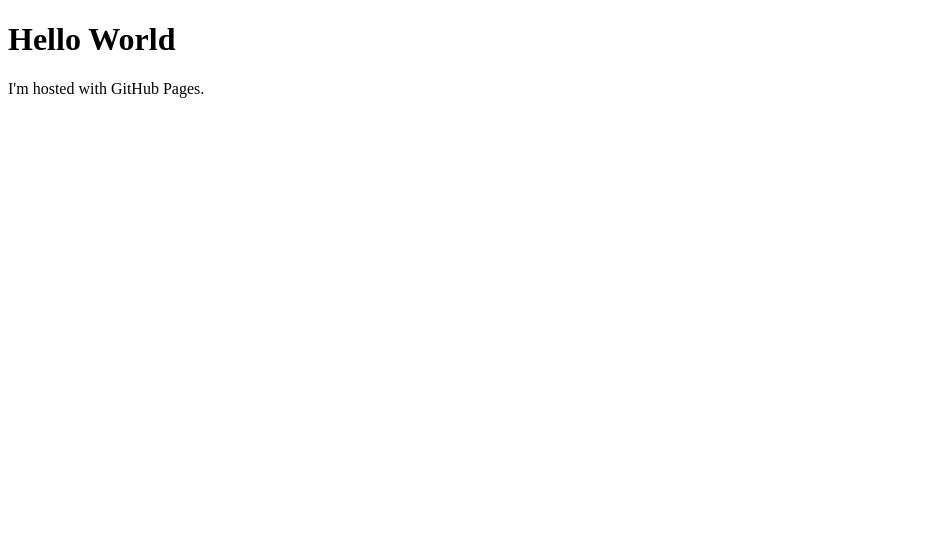
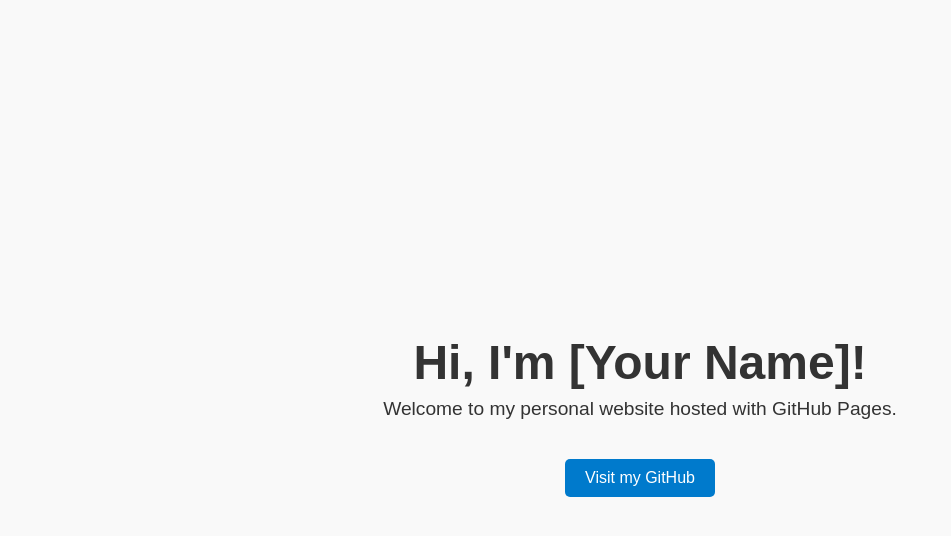
Before and after one commit to zichao-zhou/zichao-zhou.github.io, a plain HTML site: page index.html in a window 1280 px wide. Shown: the whole page, without its empty margins (0-951 px from the left). Drawn offline with Linux system fonts and the light colour scheme.

Commit message:
Update index.html

```diff
--- a/index.html
+++ b/index.html
@@ -1,7 +1,53 @@
 <!DOCTYPE html>
-<html>
+<html lang="en">
+<head>
+  <meta charset="UTF-8" />
+  <meta name="viewport" content="width=device-width, initial-scale=1.0" />
+  <title>My Personal Website</title>
+  <style>
+    body {
+      font-family: Arial, sans-serif;
+      margin: 0;
+      padding: 0;
+      background: #f9f9f9;
+      color: #333;
+      display: flex;
+      justify-content: center;
+      align-items: center;
+      height: 100vh;
+      flex-direction: column;
+      text-align: center;
+    }
+
+    h1 {
+      font-size: 3rem;
+      margin-bottom: 0.5rem;
+    }
+
+    p {
+      font-size: 1.2rem;
+      margin-top: 0;
+    }
+
+    a {
+      display: inline-block;
+      margin-top: 20px;
+      padding: 10px 20px;
+      background: #007acc;
+      color: white;
+      text-decoration: none;
+      border-radius: 5px;
+      transition: background 0.3s;
+    }
+
+    a:hover {
+      background: #005fa3;
+    }
+  </style>
+</head>
 <body>
-<h1>Hello World</h1>
-<p>I'm hosted with GitHub Pages.</p>
+  <h1>Hi, I'm [Your Name]!</h1>
+  <p>Welcome to my personal website hosted with GitHub Pages.</p>
+  <a href="https://github.com/yourusername" target="_blank">Visit my GitHub</a>
 </body>
 </html>
```
